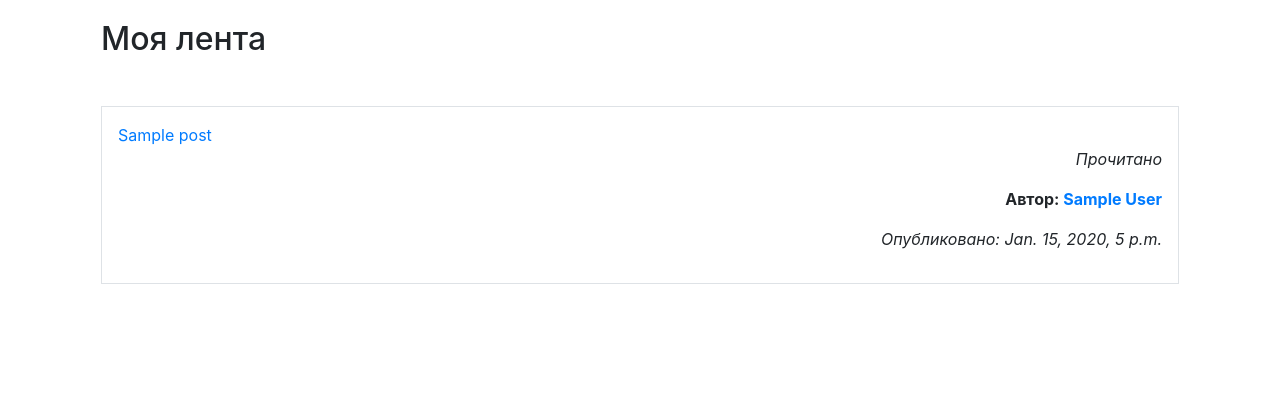
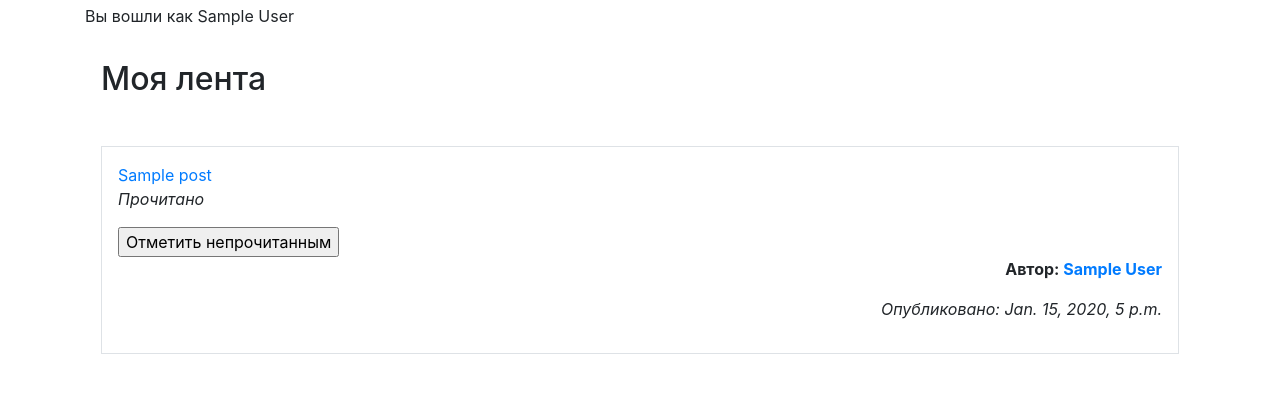
Before and after one commit to theodor85/awesome_blogs, a Django app: page /blogs/feed/ in a window 1280 px wide. Shown: the part 56-449 px from the top of the page. Run offline with Django 3.2, Linux system fonts and the light colour scheme; a user stored in the database is signed in; tables that the repository leaves empty hold one stand-in row (values such as "Sample post"); some libraries are stand-ins or nearby versions.

Commit message:
Сделана отметка прочитано/непрочитано

```diff
--- a/awesome_blogs/awesome_blogs/templates/base.html
+++ b/awesome_blogs/awesome_blogs/templates/base.html
@@ -82,7 +82,9 @@
               <div class="alert {% if message.tags %}alert-{{ message.tags }}{% endif %}">{{ message }}</div>
           {% endfor %}
       {% endif %}
-
+      {% if user.is_authenticated %}
+        <p>Вы вошли как {{ user.name }}</p>
+      {% endif %}
       {% block content %}
         <p>Use this document as a way to quick start any new project.</p>
       {% endblock content %}
--- a/awesome_blogs/awesome_blogs/templates/pages/feed.html
+++ b/awesome_blogs/awesome_blogs/templates/pages/feed.html
@@ -8,9 +8,17 @@
         <li class="my-5 p-3 border">
             <a href="{% url 'blogs:detail' pk=feed.post.pk %}">{{ feed.post.title }}</a>
             {% if feed.read  %}
-                <p class="text-right font-italic">Прочитано</p>
+                <p class="font-italic">Прочитано</p>
+                <form action="{% url 'blogs:unread' pk=feed.pk %}" method="POST">
+                    {% csrf_token %}
+                    <input type="submit" value="Отметить непрочитанным">
+                </form>
             {% else %}
                 <p class="font-weight-bold">Непрочитано</p>
+                <form action="{% url 'blogs:read' pk=feed.pk %}" method="POST">
+                    {% csrf_token %}
+                    <input type="submit" value="Отметить прочитанным">
+                </form>
             {% endif  %}
             <p class="text-right font-weight-bold">
                 Автор: <a href="{% url 'blogs:userposts' feed.post.author.name %}">{{ feed.post.author.name }}</a>
--- a/awesome_blogs/blogs/urls.py
+++ b/awesome_blogs/blogs/urls.py
@@ -1,13 +1,16 @@
 from django.urls import path
 
 from .views import (FeedView, UserPostsView, MyPostsView,
-    AddPostView, DetailPostView, SubscriptionsView,
+    AddPostView, DetailPostView, SubscriptionsView, MarkReadView,
+    UnMarkReadView
     )
 
 
 app_name = 'blogs'
 urlpatterns = [
     path('users/<str:username>/', UserPostsView.as_view(), name='userposts'),
+    path('feed/<int:pk>/unread/', UnMarkReadView.as_view(), name='unread'),
+    path('feed/<int:pk>/read/', MarkReadView.as_view(), name='read'),
     path('feed/', FeedView.as_view(), name='feed'),
     path('subscriptions/', SubscriptionsView.as_view(), name='subscriptions'),
     path('my/', MyPostsView.as_view(), name='myposts'),
--- a/awesome_blogs/blogs/views.py
+++ b/awesome_blogs/blogs/views.py
@@ -1,4 +1,4 @@
-from django.shortcuts import render, redirect
+from django.shortcuts import render, redirect, get_object_or_404
 from django.views.generic.base import View
 from django.views.generic.list import ListView
 from django.contrib.auth.mixins import LoginRequiredMixin
@@ -216,3 +216,23 @@ class SubscriptionsView(LoginRequiredMixin, View):
         feed_to_del = self.request.user.news_feed.all()
         feed_to_del = feed_to_del.filter(post__author=user_subscribe_to)
         feed_to_del.delete()
+
+
+class MarkReadView(LoginRequiredMixin, View):
+    ''' Помечает элемент ленты прочитанным. '''
+
+    def post(self, request, pk):
+        feed = get_object_or_404(Feed, pk=pk)
+        feed.read = True
+        feed.save()
+        return redirect('blogs:feed')
+
+
+class UnMarkReadView(LoginRequiredMixin, View):
+    ''' Помечает элемент ленты непрочитанным. '''
+
+    def post(self, request, pk):
+        feed = get_object_or_404(Feed, pk=pk)
+        feed.read = False
+        feed.save()
+        return redirect('blogs:feed')
```
